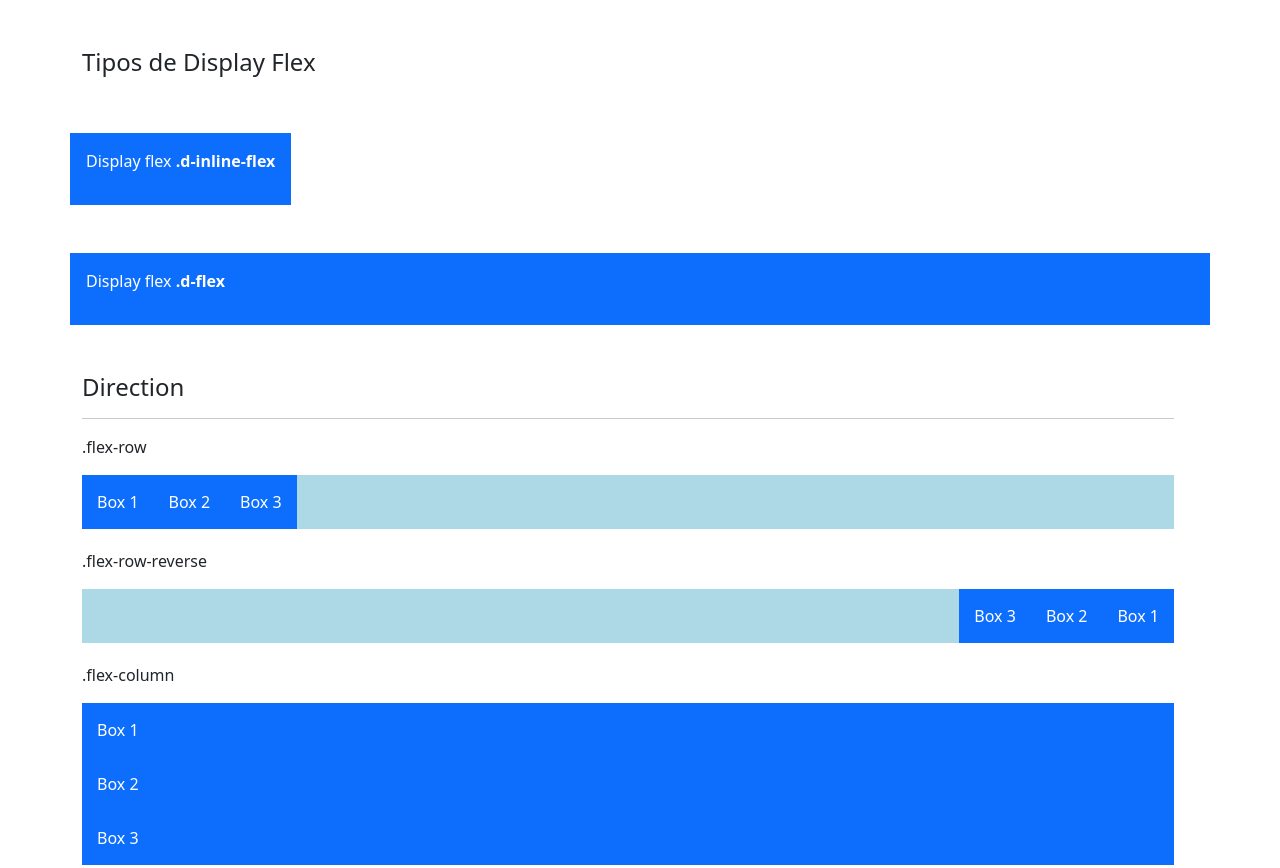
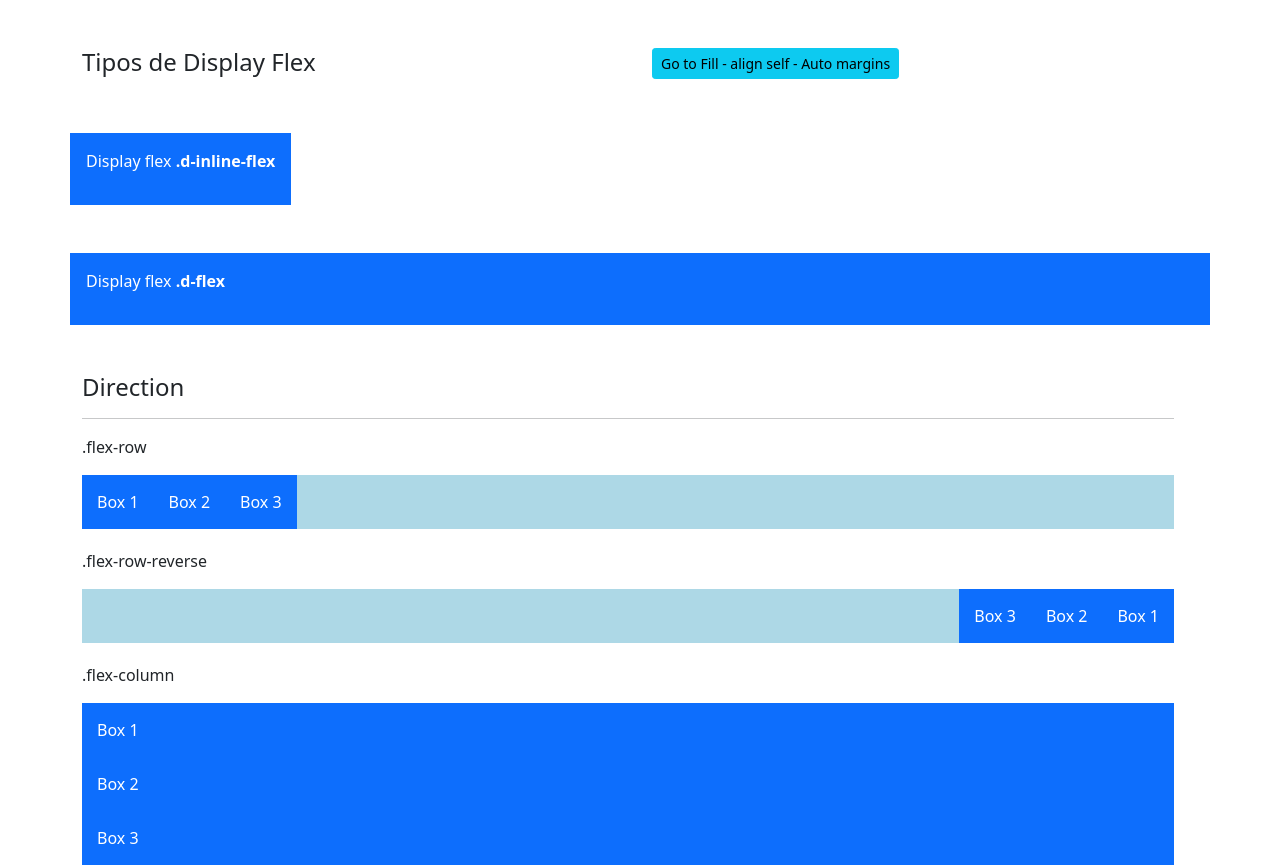
Before and after one commit to jcamilovallejos/Boostrap-5, a plain HTML site: page flexbox/index .html in a window 1280 px wide. Shown: the top 868 px of the page. Drawn offline with nearby package versions, Linux system fonts and the light colour scheme.

Commit message:
Update index .html

```diff
--- a/flexbox/index .html
+++ b/flexbox/index .html
@@ -25,6 +25,11 @@
             <div class="col">
                 <h4>Tipos de Display Flex</h4>
             </div>
+
+            <div class="col">
+                <a class="btn btn-sm btn-info" href="index-2.html">Go to Fill - align self - Auto margins</a>
+            </div>
+
 
             <div class="row my-5 p-0">
                 <div class="col">
```
